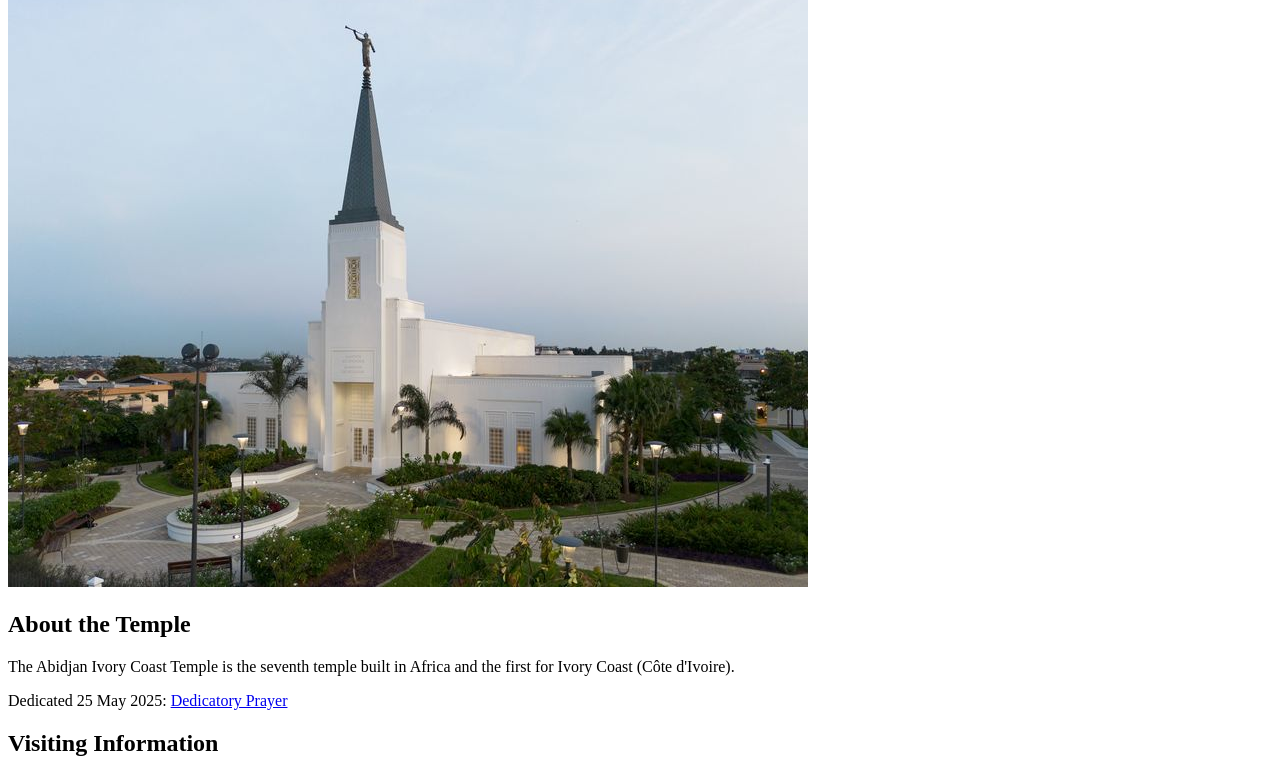
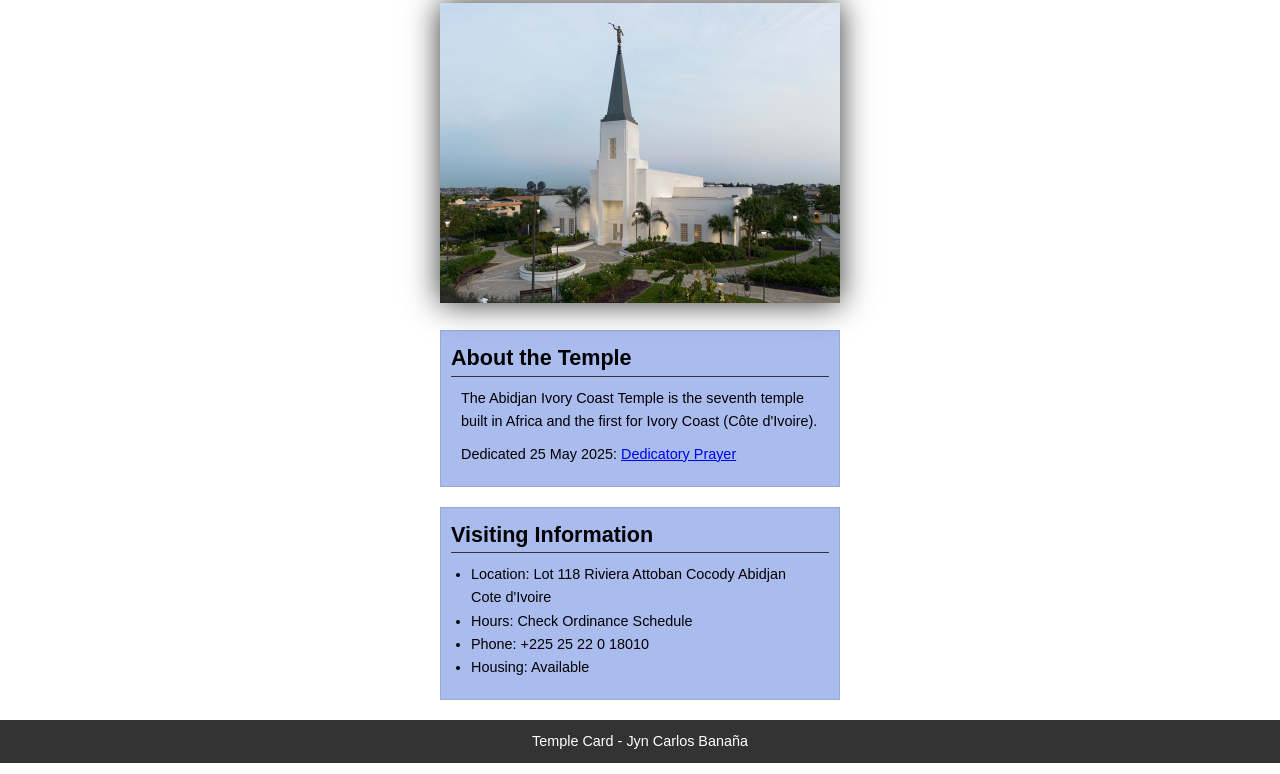
Before and after one commit to bananajyncarloss/wdd130, a plain HTML site: page week02/temple.html in a window 1280 px wide. Shown: the part 127-901 px from the top of the page. Drawn offline with Linux system fonts and the light colour scheme.

Commit message:
Code Along Activity Week 2

```diff
--- /dev/null
+++ b/week02/styles/temple.css
@@ -0,0 +1,57 @@
+* {
+    margin: 0;
+    padding: 0;
+}
+
+body {
+    font-family: Arial, sans-serif;
+    line-height: 1.6;
+}
+
+header, footer {
+    background-color: #333;
+    color: #fff;
+    padding: 10px;
+    text-align: center;
+    font-size: 1.5rem;
+}
+
+main {
+    width: 400px;
+    margin: 0 auto;
+}
+
+h1 {
+    margin: 10px;
+    text-align: center;
+}
+
+h2 {
+    border-bottom: 1px solid #333;
+}
+
+img {
+    width: 100%;
+    height: auto;
+    box-shadow: 0 0 30px #333;
+}
+
+section {
+    margin: 20px 0;
+    border: 1px solid rgb(0 0 0/ 10%);
+    padding: 10px;
+    background-color: #abe;
+    font-size: .9rem;
+}
+
+section p {
+    margin: 10px;
+}
+
+ul {
+    margin: 10px 20px;
+}
+
+footer {
+    font-size: .9rem;
+}
--- a/week02/temple.html
+++ b/week02/temple.html
@@ -5,6 +5,7 @@
     <meta charset="UTF-8">
     <meta name="viewport" content="width=device-width, initial-scale=1.0">
     <title>Temple Card - Abidjan Cote d'Ivoire</title>
+    <link rel="stylesheet" href="styles/temple.css">
 </head>
 
 <body>
@@ -35,7 +36,7 @@
         </section>
     </main>
     <footer>
-        <p>Temple Card - Your Name</p>
+        <p>Temple Card - Jyn Carlos Banaña</p>
     </footer>
 </body>
 
```
